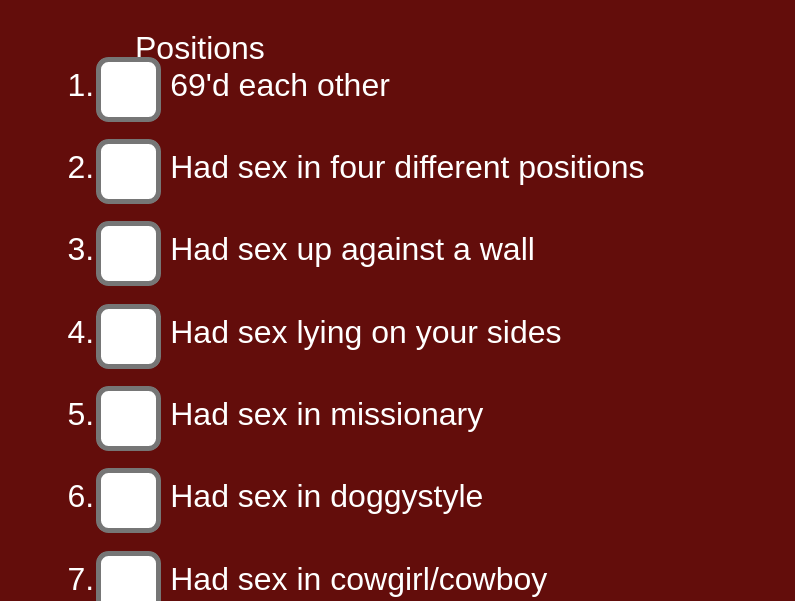
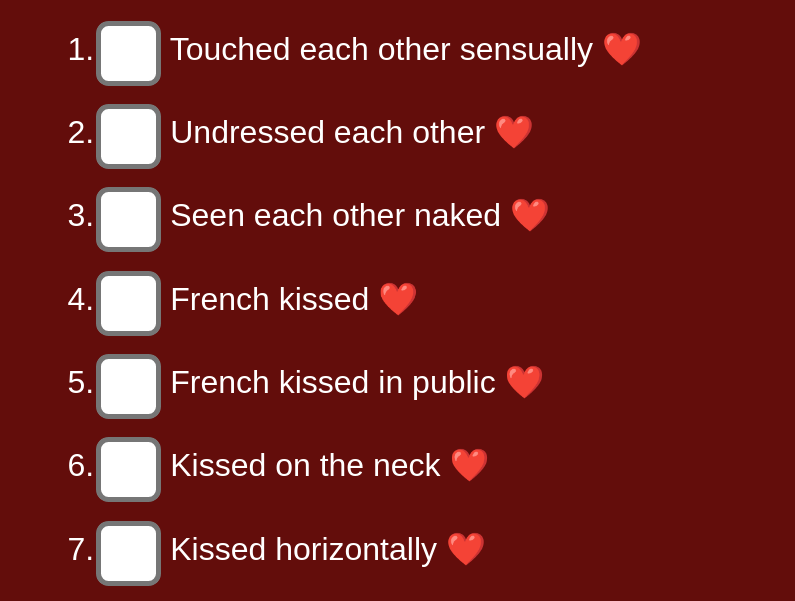
Before and after one commit to BrandonsLibrary/TestTogether, a plain HTML site: page spicy.html in a window 1280 px wide. Shown: the part 199-800 px from the top of the page, without its empty margins (9-804 px from the left). Drawn offline with Linux system fonts and the light colour scheme.

Commit message:
Add files via upload

```diff
--- a/spicy.html
+++ b/spicy.html
@@ -21,114 +21,106 @@
     &emsp;Check off every item that you have done <strong>together</strong>...
     <div id="list">
         <ol>
-            Positions
-            <li> <input type="checkbox" id="34"> 69'd each other
-            <li> <input type="checkbox" id="35"> Had sex in four different positions
-            <li> <input type="checkbox" id="56"> Had sex up against a wall
-            <li> <input type="checkbox" id="76"> Had sex lying on your sides
-            <li> <input type="checkbox" id="77"> Had sex in missionary
-            <li> <input type="checkbox" id="78"> Had sex in doggystyle
-            <li> <input type="checkbox" id="79"> Had sex in cowgirl/cowboy
-            <li> <input type="checkbox" id="80"> Had sex in reverse cowgirl/cowboy
-            <li> <input type="checkbox" id="81"> Had sex in rocking horse
-            Locations
-            <li> <input type="checkbox" id="2"> French kissed in public
-            <li> <input type="checkbox" id="60"> Sex in a pitch black room
-            <li> <input type="checkbox" id="39"> Had sex in a bed not belonging to either of you
-            <li> <input type="checkbox" id="28"> Had sex on the floor
-            <li> <input type="checkbox" id="60"> Had sex in the bath
-            <li> <input type="checkbox" id="17"> Had sex in the shower
-            <li> <input type="checkbox" id="38"> Had sex in a swimming pool or hot tub
-            <li> <input type="checkbox" id="36"> Had sex in a vehicle
-            <li> <input type="checkbox" id="37"> Had sex outdoors
-            Other activities
-            <li> <input type="checkbox" id="59"> Read erotica together
-            <li> <input type="checkbox" id="11"> Watched porn together
-            <li> <input type="checkbox" id="55"> Created a sex playlist together
-            <li> <input type="checkbox" id="25"> Purchased contraceptives together
-            <li> <input type="checkbox" id="51"> Gone lingerie shopping together
-            <li> <input type="checkbox" id="9"> Played a stripping game together
-            <li> <input type="checkbox" id="53"> Played sexual truth or dare
-            <li> <input type="checkbox" id="54"> Played naked twister
-            Scenarios
-            <li> <input type="checkbox" id="61"> Had really loud sex
-            <li> <input type="checkbox" id="12"> Masturbated together with someone else in the room
-            <li> <input type="checkbox" id="40"> Had sex with someone else in the room
-            <li> <input type="checkbox" id="41"> Had a threesome
-            <li> <input type="checkbox" id="42"> Attended an orgy together
-            <li> <input type="checkbox" id="46"> Sexually roleplayed as strangers
-            <li> <input type="checkbox" id="47"> Sexually roleplayed as nurse/patient
-            <li> <input type="checkbox" id="48"> Sexually roleplayed as masseuse/client
-            <li> <input type="checkbox" id="49"> Sexually roleplayed as characters from a disney film
-            <li> <input type="checkbox" id="50"> Sexually roleplayed as characters from harry potter
-            <li> <input type="checkbox" id="57"> Had sex while engaged
-            <li> <input type="checkbox" id="58"> Had sex while married
-            Actions
-            <li> <input type="checkbox" id="1"> French kissed
-            <li> <input type="checkbox" id="3"> Kissed on the neck
-            <li> <input type="checkbox" id="4"> Kissed horizontally
-            <li> <input type="checkbox" id="5"> Given each other hickeys
-            <li> <input type="checkbox" id="6"> Kissed each other on the nipple
-            <li> <input type="checkbox" id="7"> Kissed each other below the belt
-            <li> <input type="checkbox" id="8"> Kissed for over two hours straight
-            <li> <input type="checkbox" id="10"> Masturbated together
-            <li> <input type="checkbox" id="13"> Masturbated each other with a sex toy
-            <li> <input type="checkbox" id="62"> Used a sex toy on each other during sex
-            <li> <input type="checkbox" id="14"> Massaged each other sensually
-            <li> <input type="checkbox" id="15"> Gone through the motions of sex while fully dressed
-            <li> <input type="checkbox" id="16"> Undressed each other
-            <li> <input type="checkbox" id="18"> Fondled each other's butt cheeks
-            <li> <input type="checkbox" id="19"> Fondled each other's breasts
-            <li> <input type="checkbox" id="20"> Fondled each other's genitals
-            <li> <input type="checkbox" id="22"> Sent explicit texts to one another
-            <li> <input type="checkbox" id="23"> Sent explicit photos to one another
-            <li> <input type="checkbox" id="24"> Had e-sex over video chat
-            <li> <input type="checkbox" id="26"> Given each other head
-            <li> <input type="checkbox" id="27"> Ingested each other's genital secretion
-            <li> <input type="checkbox" id="31"> Had sex
-            <li> <input type="checkbox" id="32"> Had sex three times in one day
-            <li> <input type="checkbox" id="33"> Had sex ten times in one day
-            <li> <input type="checkbox" id="43"> Photographed each other during sex
-            <li> <input type="checkbox" id="44"> Had period sex (free space if you don't swing that way)
-            <li> <input type="checkbox" id="45"> Had anal sex
-            <li> <input type="checkbox" id="52"> Given each other a lap dance
-
-            Other
-            <li> <input type="checkbox" id="21">
-            <li> <input type="checkbox" id="29">
-            <li> <input type="checkbox" id="30">
-            <li> <input type="checkbox" id="63">
-            <li> <input type="checkbox" id="64">
-            <li> <input type="checkbox" id="65">
-            <li> <input type="checkbox" id="66">
-            <li> <input type="checkbox" id="67">
-            <li> <input type="checkbox" id="68">
-            <li> <input type="checkbox" id="69">
-            <li> <input type="checkbox" id="70">
-            <li> <input type="checkbox" id="71">
-            <li> <input type="checkbox" id="72">
-            <li> <input type="checkbox" id="73">
-            <li> <input type="checkbox" id="74">
-            <li> <input type="checkbox" id="75">
-            <li> <input type="checkbox" id="82">
-            <li> <input type="checkbox" id="83">
-            <li> <input type="checkbox" id="84">
-            <li> <input type="checkbox" id="85">
-            <li> <input type="checkbox" id="86">
-            <li> <input type="checkbox" id="87">
-            <li> <input type="checkbox" id="88">
-            <li> <input type="checkbox" id="89">
-            <li> <input type="checkbox" id="90">
-            <li> <input type="checkbox" id="91">
-            <li> <input type="checkbox" id="92">
-            <li> <input type="checkbox" id="93">
-            <li> <input type="checkbox" id="94">
-            <li> <input type="checkbox" id="95">
-            <li> <input type="checkbox" id="96">
-            <li> <input type="checkbox" id="97">
-            <li> <input type="checkbox" id="98">
-            <li> <input type="checkbox" id="99">
-            <li> <input type="checkbox" id="100">
+            <li> <input type="checkbox" id="1"> Touched each other sensually ❤️
+            <li> <input type="checkbox" id="2"> Undressed each other ❤️
+            <li> <input type="checkbox" id="3"> Seen each other naked ❤️
+            <li> <input type="checkbox" id="4"> French kissed ❤️
+            <li> <input type="checkbox" id="5"> French kissed in public ❤️
+            <li> <input type="checkbox" id="6"> Kissed on the neck ❤️
+            <li> <input type="checkbox" id="7"> Kissed horizontally ❤️
+            <li> <input type="checkbox" id="8"> Kissed each other on the nipple ❤️
+            <li> <input type="checkbox" id="9"> Kissed each other below the belt ❤️
+            <li> <input type="checkbox" id="10"> Kissed for over two hours straight ❤️
+            <li> <input type="checkbox" id="11"> Kissed in the rain ❤️
+            <li> <input type="checkbox" id="12"> Given each other hickeys ❤️
+            <li> <input type="checkbox" id="13"> Read erotica ❤️
+            <li> <input type="checkbox" id="14"> Watched porn ❤️
+            <li> <input type="checkbox" id="15"> Fondled each other's butt cheeks ❤️
+            <li> <input type="checkbox" id="16"> Fondled each other's breasts ❤️
+            <li> <input type="checkbox" id="17"> Fondled each other's genitals ❤️
+            <li> <input type="checkbox" id="18"> Gone skinny dipping ❤️
+            <li> <input type="checkbox" id="19"> Massaged each other sensually ❤️
+            <li> <input type="checkbox" id="20"> Gone through the motions of sex while fully dressed ❤️
+            <li> <input type="checkbox" id="21"> Performed oral sex on each other ❤️
+            <li> <input type="checkbox" id="22"> Performed analingus on each other ❤️
+            <li> <input type="checkbox" id="23"> Ingested each other's genital secretions ❤️
+            <li> <input type="checkbox" id="24"> Masturbated together ❤️
+            <li> <input type="checkbox" id="25"> Masturbated each other ❤️
+            <li> <input type="checkbox" id="26"> Purchased contraceptives 🏪
+            <li> <input type="checkbox" id="27"> Gone lingerie shopping 🏪
+            <li> <input type="checkbox" id="28"> Had sex 🛏️
+            <li> <input type="checkbox" id="29"> Had sex three times in one day 🛏️
+            <li> <input type="checkbox" id="30"> Had sex ten times in one day 🛏️
+            <li> <input type="checkbox" id="31"> Had sex for an hour straight 🛏️
+            <li> <input type="checkbox" id="32"> Had sex for two hours straight 🛏️
+            <li> <input type="checkbox" id="33"> Had sex for three hours straight 🛏️
+            <li> <input type="checkbox" id="34"> Had sex while on a video call 🛏️
+            <li> <input type="checkbox" id="35"> Had sex in a pitch black room 📍
+            <li> <input type="checkbox" id="36"> Had sex in a brightly lit room 📍
+            <li> <input type="checkbox" id="37"> Had sex in a bed not belonging to any of you 📍
+            <li> <input type="checkbox" id="38"> Had sex in a home not belonging to any of you 📍
+            <li> <input type="checkbox" id="39"> Had sex on the floor 📍
+            <li> <input type="checkbox" id="40"> Had sex on a table 📍
+            <li> <input type="checkbox" id="41"> Had sex in the kitchen 📍
+            <li> <input type="checkbox" id="42"> Had sex in the bath 📍
+            <li> <input type="checkbox" id="43"> Had sex in the shower 📍
+            <li> <input type="checkbox" id="44"> Had sex in a swimming pool or hot tub 📍
+            <li> <input type="checkbox" id="45"> Had sex in a natural body of water 📍
+            <li> <input type="checkbox" id="46"> Had sex in a vehicle 📍
+            <li> <input type="checkbox" id="47"> Had sex in a shed 📍
+            <li> <input type="checkbox" id="48"> Had sex outdoors 📍
+            <li> <input type="checkbox" id="49"> Had sex in a hotel or motel room 📍
+            <li> <input type="checkbox" id="50"> Played a stripping game 🕹️
+            <li> <input type="checkbox" id="51"> Played naked twister 🕹️
+            <li> <input type="checkbox" id="52"> Played dirty truth or dare 🕹️
+            <li> <input type="checkbox" id="53"> Given each other a lap dance 🕹️
+            <li> <input type="checkbox" id="54"> Given each other a strip tease 🕹️
+            <li> <input type="checkbox" id="55"> Gone through a value pack of condoms 🕹️
+            <li> <input type="checkbox" id="56"> Made use of handcuffs during sex 🕹️
+            <li> <input type="checkbox" id="57"> Made use of an ice cube during sex 🕹️
+            <li> <input type="checkbox" id="58"> Made use of a sex toy together 🕹️
+            <li> <input type="checkbox" id="59"> Made use of a dildo during sex 🕹️
+            <li> <input type="checkbox" id="60"> Made use of a vibrator during sex 🕹️
+            <li> <input type="checkbox" id="61"> Had sex in four different positions 💦
+            <li> <input type="checkbox" id="62"> Had sex up against a wall 💦
+            <li> <input type="checkbox" id="63"> Had sex lying on your sides 💦
+            <li> <input type="checkbox" id="64"> Had anal sex 💦
+            <li> <input type="checkbox" id="65"> Had period sex (free space if you don't swing that way) 💦
+            <li> <input type="checkbox" id="66"> Had silent sex 💦
+            <li> <input type="checkbox" id="67"> Had really loud sex 💦
+            <li> <input type="checkbox" id="68"> Had sex immediately after waking up 💦
+            <li> <input type="checkbox" id="69"> ? 💦
+            <li> <input type="checkbox" id="70"> Masturbated together with someone else in the room 👯
+            <li> <input type="checkbox" id="71"> Had sex with someone else in the room 👯
+            <li> <input type="checkbox" id="72"> Had a sexual competition with another couple/group 👯
+            <li> <input type="checkbox" id="73"> Had a threesome 👯
+            <li> <input type="checkbox" id="74"> Had a foursome 👯
+            <li> <input type="checkbox" id="75"> Attended an orgy 👯
+            <li> <input type="checkbox" id="76"> Had sex to a rock song on loop 🎷
+            <li> <input type="checkbox" id="77"> Had sex to a pop song on loop 🎷
+            <li> <input type="checkbox" id="78"> Had sex to a rap song on loop 🎷
+            <li> <input type="checkbox" id="79"> Had sex to an instrumental song on loop 🎷
+            <li> <input type="checkbox" id="80"> Created a sex playlist 🎞️
+            <li> <input type="checkbox" id="81"> Taken a lewd photo shoot of each other 🎞️
+            <li> <input type="checkbox" id="82"> Photographed each other during sex 🎞️
+            <li> <input type="checkbox" id="83"> Videographed each other during sex 🎞️
+            <li> <input type="checkbox" id="84"> Sexually roleplayed as masseuse/client 🥸
+            <li> <input type="checkbox" id="85"> Sexually roleplayed as nurse/patient 🥸
+            <li> <input type="checkbox" id="86"> Sexually roleplayed as strangers 🥸
+            <li> <input type="checkbox" id="87"> Sexually roleplayed as characters from an animated film 🥸
+            <li> <input type="checkbox" id="88"> Sexually roleplayed as characters from a live action film 🥸
+            <li> <input type="checkbox" id="89"> Had sex in the summer 📆
+            <li> <input type="checkbox" id="90"> Had sex in the fall 📆
+            <li> <input type="checkbox" id="91"> Had sex in the winter 📆
+            <li> <input type="checkbox" id="92"> Had sex in the spring 📆
+            <li> <input type="checkbox" id="93"> Had new years sex 📆
+            <li> <input type="checkbox" id="94"> Had valentine's day sex 📆
+            <li> <input type="checkbox" id="95"> Had e-sex over video chat 👀
+            <li> <input type="checkbox" id="96"> Sent explicit texts to one another 👀
+            <li> <input type="checkbox" id="97"> Sent explicit photos to one another 👀
+            <li> <input type="checkbox" id="98"> Gotten permanent tattoos below the belt 🍾
+            <li> <input type="checkbox" id="99"> Had sex while engaged 🍾
+            <li> <input type="checkbox" id="100"> Had sex while married 🍾
         </ol>
 
         <a href="/index.html" onclick="return calculateSpicy()">Confirm</a>
```
Also changed, not shown: Backing.png.
